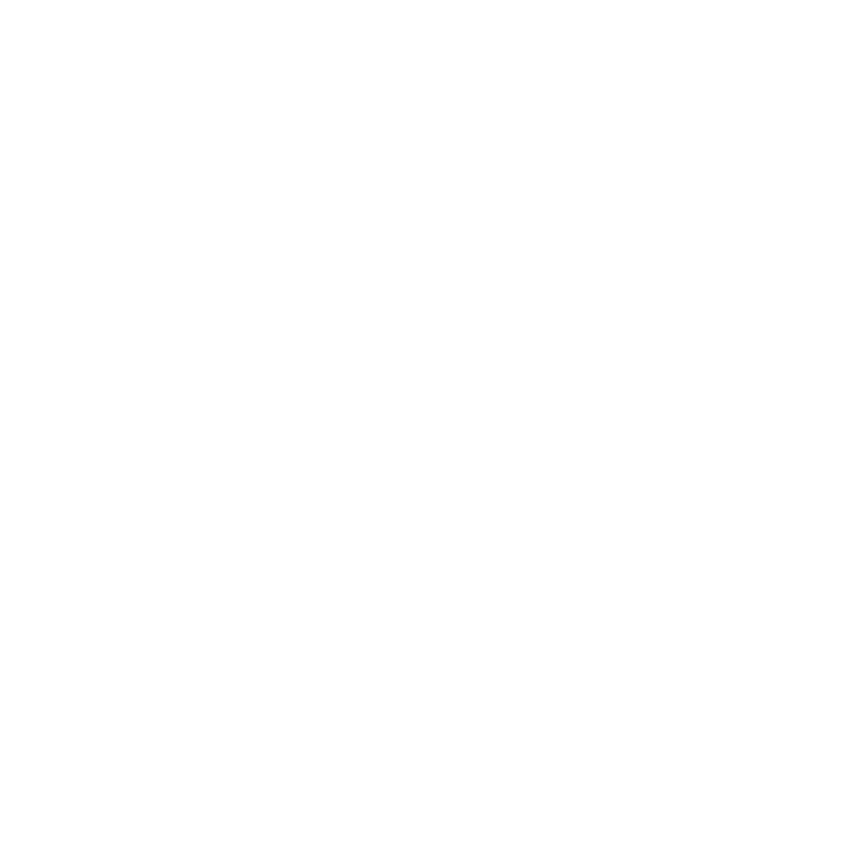
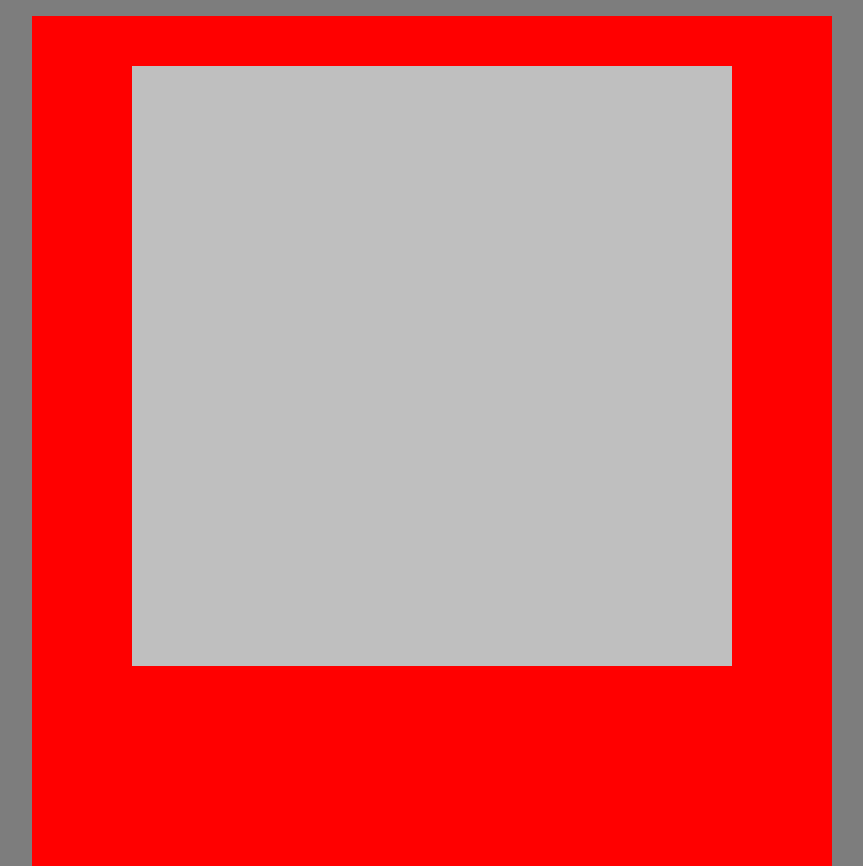
Before and after one commit to AlexGibby2000/Etch-a-sketch, a plain HTML site: page index.html in a window 1280 px wide. Shown: the whole page, without its empty margins (208-1071 px from the left). Before the commit the page ends 800 px from the top, so only its background shows below. Drawn offline with Linux system fonts and the light colour scheme.

Commit message:
created sketch pad that can be doodled on with hovering of mouse

```diff
--- a/index.html
+++ b/index.html
@@ -1,13 +1,19 @@
 <!DOCTYPE html>
 <html lang="en">
 <head>
+    <script src="js-file.js" defer></script>
     <meta charset="UTF-8">
     <meta name="viewport" content="width=device-width, initial-scale=1.0">
     <link rel="stylesheet" href="stylesheet.css">
-    <script src="js-file.js" defer></script>
     <title>Etch a sketch</title>
 </head>
 <body>
+    <div id="container">
+        <div id="sketch-container">
+            <div id="sketch-screen"></div>
+        </div>
+    </div>
+
 
 </body>
 </html>
--- a/js-file.js
+++ b/js-file.js
@@ -0,0 +1,18 @@
+function makeGrid(size){
+    let container = document.querySelector("#sketch-screen");
+    for(let i=0; i<size;i++){
+        let column = document.createElement("div");
+        column.classList.add("column");
+        for(let j=1; j<=size;j++){
+            const row= document.createElement("div");
+            row.classList.add("row");
+            row.addEventListener("mouseover",()=>{
+                row.style.backgroundColor="black";
+            });
+            column.appendChild(row);
+        }
+        container.appendChild(column);
+    }
+}
+
+makeGrid(100);
--- a/stylesheet.css
+++ b/stylesheet.css
@@ -0,0 +1,44 @@
+*{
+    margin: 0;
+    padding: 0;
+}
+body{
+    background-color: #7d7d7d;
+    display: flex;
+    flex-direction: column;
+    height: 100vh;
+    width: 100%;
+}
+#container{
+    display:flex;
+    justify-content: center;
+    align-items: center;
+    margin-top: 16px;
+}
+
+#sketch-container{
+    display: flex;
+    justify-content: center;
+    width: 800px;
+    height: 800px;
+    background-color: red;
+    padding-top: 50px;
+}
+#sketch-screen{
+    display: flex;
+    flex-direction: row;
+    justify-content: space-around;
+    width: 600px;
+    height: 600px;
+    background-color: #bfbfbf;
+}
+#sketch-screen>div{
+    height: auto;
+    flex: 1 0 auto;
+
+    display: flex;
+    flex-direction: column;
+}
+#sketch-screen>div>*{
+    flex: 1;
+}
```
